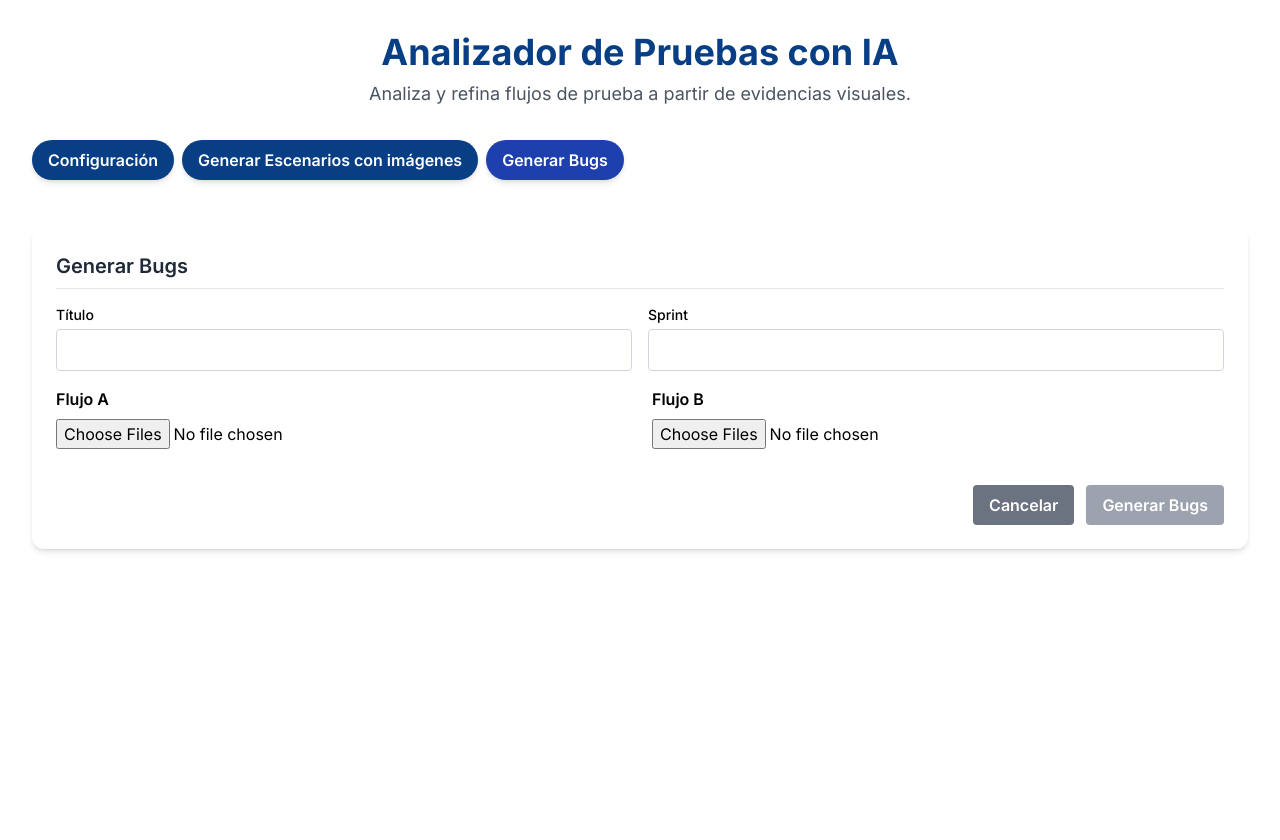
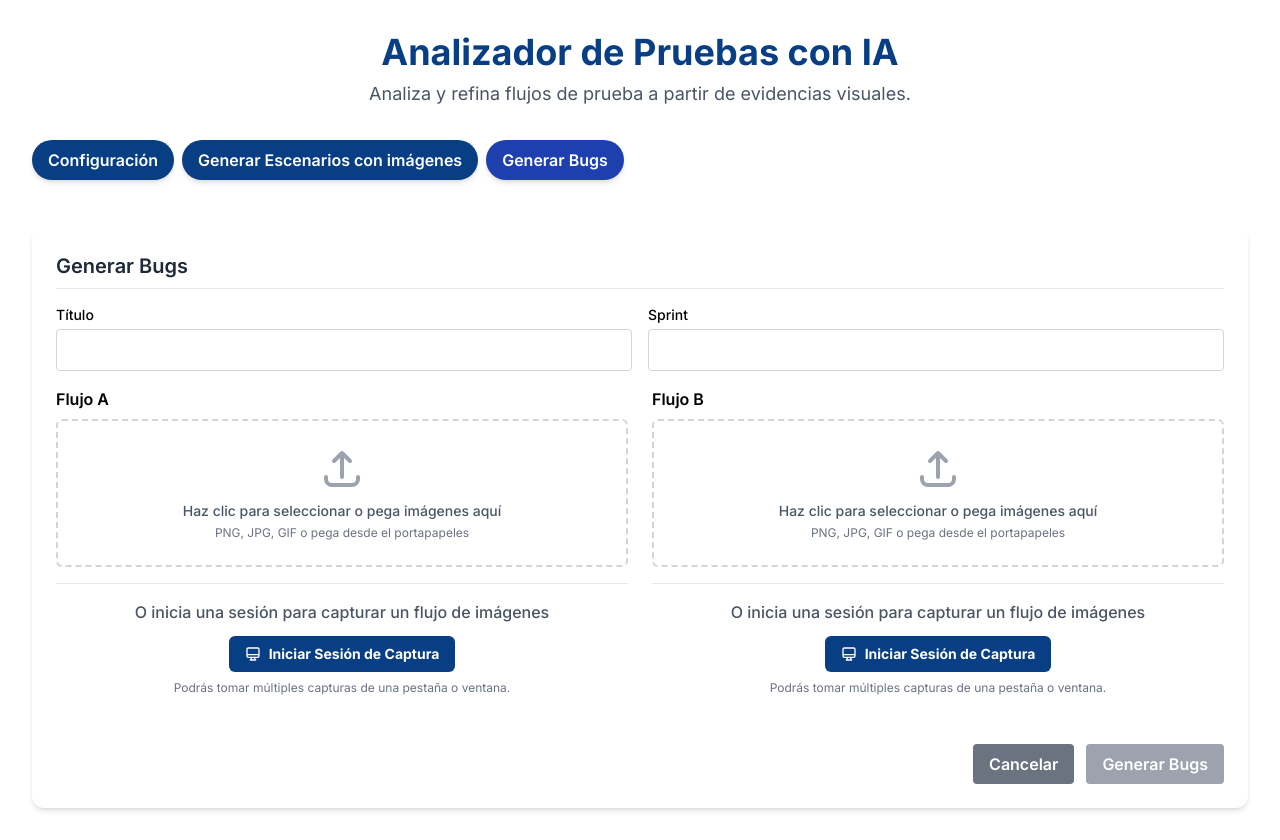
Before and after one commit to anbepa/analizador-ia-react, a React (Vite) app: page / in a window 1280 px wide. Both pictures are taken after a click on the button "Generar Bugs". Before the commit the page ends 800 px from the top, so only its background shows below. Built offline with nearby package versions, Linux system fonts and the light colour scheme.

Commit message:
feat: reuse evidence uploader for bug flow

```diff
--- a/src/components/FlowComparison.jsx
+++ b/src/components/FlowComparison.jsx
@@ -1,11 +1,9 @@
-import React, { useState, useCallback } from 'react';
-import { readFileAsBase64, callAiApi } from '../lib/apiService';
+import React, { useState } from 'react';
+import { callAiApi } from '../lib/apiService';
 import { PROMPT_COMPARE_IMAGE_FLOWS_AND_REPORT_BUGS } from '../lib/prompts';
 import { useAppContext } from '../context/AppContext';
 import BugReport from './BugReport';
-
-const MAX_IMAGES = 10;
-const MAX_SIZE = 4 * 1024 * 1024; // 4MB
+import FlowImageUploader from './FlowImageUploader';
 
 function slugify(str) {
     return str
@@ -47,30 +45,6 @@ function FlowComparison({ onComparisonGenerated }) {
         setCurrentGeneratedId(slugify(value));
     };
 
-    const processFiles = useCallback(async (files, setFlow, currentList) => {
-        const validFiles = Array.from(files).slice(0, MAX_IMAGES - currentList.length);
-        const processed = await Promise.all(
-            validFiles.map(async (file) => {
-                if (!file.type.match(/image\/(png|jpe?g)/)) return null;
-                if (file.size > MAX_SIZE) return null;
-                const dataUrl = await readFileAsBase64(file);
-                return {
-                    name: file.name,
-                    dataUrl,
-                    base64: dataUrl.split(',')[1],
-                    type: file.type,
-                    annotation: ''
-                };
-            })
-        );
-        setFlow((prev) => [...prev, ...processed.filter(Boolean)]);
-    }, []);
-
-    const handleFileInput = (e, setFlow, currentList) => {
-        if (e.target.files.length === 0) return;
-        processFiles(e.target.files, setFlow, currentList);
-        e.target.value = null;
-    };
 
     const handleDragStart = (index) => (e) => {
         e.dataTransfer.setData('text/plain', index.toString());
@@ -86,10 +60,6 @@ function FlowComparison({ onComparisonGenerated }) {
             arr.splice(index, 0, moved);
             return arr;
         });
-    };
-
-    const removeImage = (index, setFlow) => {
-        setFlow((prev) => prev.filter((_, i) => i !== index));
     };
 
     const openAnnotation = (flow, index) => {
@@ -180,77 +150,23 @@ function FlowComparison({ onComparisonGenerated }) {
                     )}
 
                     <div className="grid grid-cols-1 lg:grid-cols-2 gap-6 mt-4">
-                        <div>
-                            <h3 className="font-semibold mb-2">Flujo A</h3>
-                            <input
-                                type="file"
-                                multiple
-                                accept=".png,.jpg,.jpeg"
-                                onChange={(e) => handleFileInput(e, setFlowAImages, flowAImages)}
-                                className="mb-2"
-                            />
-                            <div className="thumb-gallery">
-                                {flowAImages.map((img, index) => (
-                                    <div
-                                        key={index}
-                                        className="relative group"
-                                        draggable
-                                        onDragStart={handleDragStart(index)}
-                                        onDragOver={(e) => e.preventDefault()}
-                                        onDrop={handleDrop(index, 'A', setFlowAImages)}
-                                    >
-                                        <img
-                                            src={img.dataUrl}
-                                            alt={img.name}
-                                            onClick={() => openAnnotation('A', index)}
-                                        />
-                                        <button
-                                            onClick={() => removeImage(index, setFlowAImages)}
-                                            className="absolute -top-2 -right-2 bg-danger text-white rounded-full p-1 opacity-75 hover:opacity-100"
-                                        >
-                                            ✕
-                                        </button>
-                                        <p className="thumb-title">Img {index + 1}</p>
-                                    </div>
-                                ))}
-                            </div>
-                        </div>
+                        <FlowImageUploader
+                            label="Flujo A"
+                            images={flowAImages}
+                            setImages={setFlowAImages}
+                            onImageClick={(idx) => openAnnotation('A', idx)}
+                            onDragStart={handleDragStart}
+                            onDropThumb={(idx) => handleDrop(idx, 'A', setFlowAImages)}
+                        />
 
-                        <div>
-                            <h3 className="font-semibold mb-2">Flujo B</h3>
-                            <input
-                                type="file"
-                                multiple
-                                accept=".png,.jpg,.jpeg"
-                                onChange={(e) => handleFileInput(e, setFlowBImages, flowBImages)}
-                                className="mb-2"
-                            />
-                            <div className="thumb-gallery">
-                                {flowBImages.map((img, index) => (
-                                    <div
-                                        key={index}
-                                        className="relative group"
-                                        draggable
-                                        onDragStart={handleDragStart(index)}
-                                        onDragOver={(e) => e.preventDefault()}
-                                        onDrop={handleDrop(index, 'B', setFlowBImages)}
-                                    >
-                                        <img
-                                            src={img.dataUrl}
-                                            alt={img.name}
-                                            onClick={() => openAnnotation('B', index)}
-                                        />
-                                        <button
-                                            onClick={() => removeImage(index, setFlowBImages)}
-                                            className="absolute -top-2 -right-2 bg-danger text-white rounded-full p-1 opacity-75 hover:opacity-100"
-                                        >
-                                            ✕
-                                        </button>
-                                        <p className="thumb-title">Img {index + 1}</p>
-                                    </div>
-                                ))}
-                            </div>
-                        </div>
+                        <FlowImageUploader
+                            label="Flujo B"
+                            images={flowBImages}
+                            setImages={setFlowBImages}
+                            onImageClick={(idx) => openAnnotation('B', idx)}
+                            onDragStart={handleDragStart}
+                            onDropThumb={(idx) => handleDrop(idx, 'B', setFlowBImages)}
+                        />
                     </div>
 
                     <div className="mt-4 flex justify-end space-x-3">
--- /dev/null
+++ b/src/components/FlowImageUploader.jsx
@@ -0,0 +1,121 @@
+import React, { useState, useCallback, useEffect } from 'react';
+import { readFileAsBase64 } from '../lib/apiService';
+import BrowserCapture from './BrowserCapture';
+
+function FlowImageUploader({
+    label,
+    images,
+    setImages,
+    onImageClick,
+    onDragStart,
+    onDropThumb,
+}) {
+    const [isDragging, setIsDragging] = useState(false);
+
+    const processFiles = useCallback(async (filesToProcess) => {
+        const filePromises = Array.from(filesToProcess).map((file) =>
+            readFileAsBase64(file).then((dataUrl) => ({
+                name: file.name,
+                base64: dataUrl.split(',')[1],
+                type: file.type,
+                dataUrl,
+                annotation: '',
+            }))
+        );
+        const newImages = await Promise.all(filePromises);
+        setImages((prev) => [...prev, ...newImages].sort((a, b) => a.name.localeCompare(b.name)));
+    }, [setImages]);
+
+    const handleImageUpload = (e) => {
+        if (e.target.files.length === 0) return;
+        processFiles(e.target.files);
+    };
+
+    const handleRemoveImage = (index) => {
+        setImages((prev) => prev.filter((_, i) => i !== index));
+    };
+
+    const handlePaste = useCallback(
+        async (event) => {
+            const items = event.clipboardData?.items;
+            if (!items) return;
+            const imageItems = Array.from(items).filter((item) => item.type.startsWith('image/'));
+            if (imageItems.length > 0) {
+                event.preventDefault();
+                const blobs = imageItems.map((item) => item.getAsFile());
+                processFiles(blobs);
+            }
+        },
+        [processFiles]
+    );
+
+    const handleDragOver = (e) => {
+        e.preventDefault();
+        setIsDragging(true);
+    };
+
+    const handleDragLeave = () => {
+        setIsDragging(false);
+    };
+
+    const handleDropZone = (e) => {
+        e.preventDefault();
+        setIsDragging(false);
+        if (e.dataTransfer.files && e.dataTransfer.files.length > 0) {
+            processFiles(e.dataTransfer.files);
+        }
+    };
+
+    useEffect(() => {
+        document.addEventListener('paste', handlePaste);
+        return () => {
+            document.removeEventListener('paste', handlePaste);
+        };
+    }, [handlePaste]);
+
+    const inputId = `upload-${label.replace(/\s+/g, '-')}`;
+
+    return (
+        <div>
+            <h3 className="font-semibold mb-2">{label}</h3>
+            <label
+                htmlFor={inputId}
+                onDragOver={handleDragOver}
+                onDragLeave={handleDragLeave}
+                onDrop={handleDropZone}
+                className={`w-full cursor-pointer bg-white border-2 border-dashed border-gray-300 rounded-md p-6 flex flex-col items-center justify-center text-center hover:border-primary transition-colors duration-200 ${isDragging ? 'dropzone-dragging' : ''}`}
+            >
+                <svg className="w-12 h-12 text-gray-400" fill="none" stroke="currentColor" viewBox="0 0 24 24" xmlns="http://www.w3.org/2000/svg"><path strokeLinecap="round" strokeLinejoin="round" strokeWidth="2" d="M4 16v1a3 3 0 003 3h10a3 3 0 003-3v-1m-4-8l-4-4m0 0L8 8m4-4v12"></path></svg>
+                <span className="mt-2 text-sm font-medium text-gray-600">Haz clic para seleccionar o pega imágenes aquí</span>
+                <span className="mt-1 text-xs text-gray-500">PNG, JPG, GIF o pega desde el portapapeles</span>
+            </label>
+            <input type="file" id={inputId} multiple accept=".png,.jpg,.jpeg" className="hidden" onChange={handleImageUpload} />
+
+            <BrowserCapture onCapture={processFiles} />
+
+            <div className="thumb-gallery">
+                {images.map((img, index) => (
+                    <div
+                        key={index}
+                        className="relative group"
+                        draggable
+                        onDragStart={onDragStart(index)}
+                        onDragOver={(e) => e.preventDefault()}
+                        onDrop={onDropThumb(index)}
+                    >
+                        <img src={img.dataUrl} alt={img.name} onClick={() => onImageClick(index)} />
+                        <button
+                            onClick={() => handleRemoveImage(index)}
+                            className="absolute -top-2 -right-2 bg-danger text-white rounded-full p-1 opacity-75 hover:opacity-100"
+                        >
+                            ✕
+                        </button>
+                        <p className="thumb-title">Img {index + 1}</p>
+                    </div>
+                ))}
+            </div>
+        </div>
+    );
+}
+
+export default FlowImageUploader;
```
